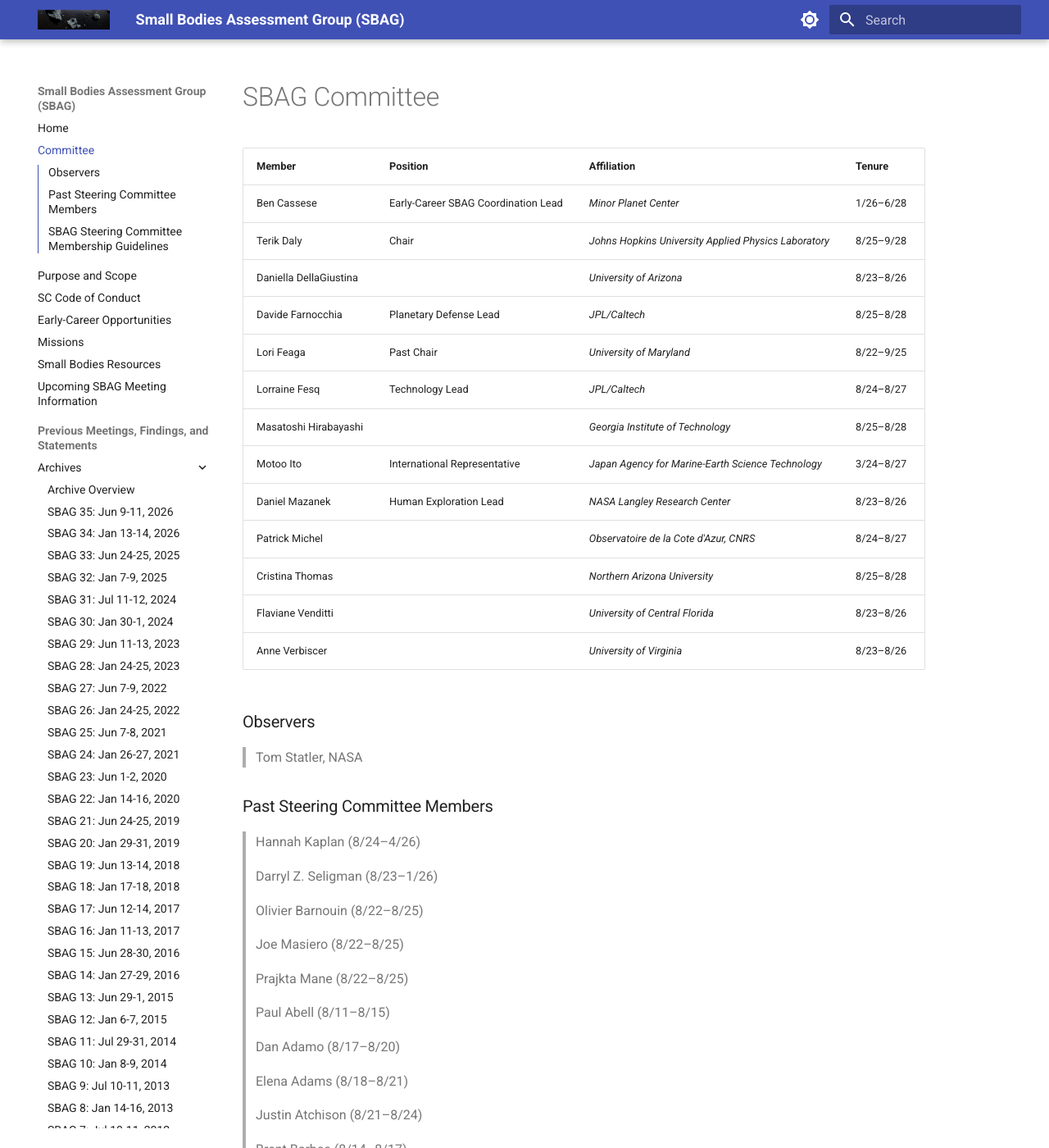
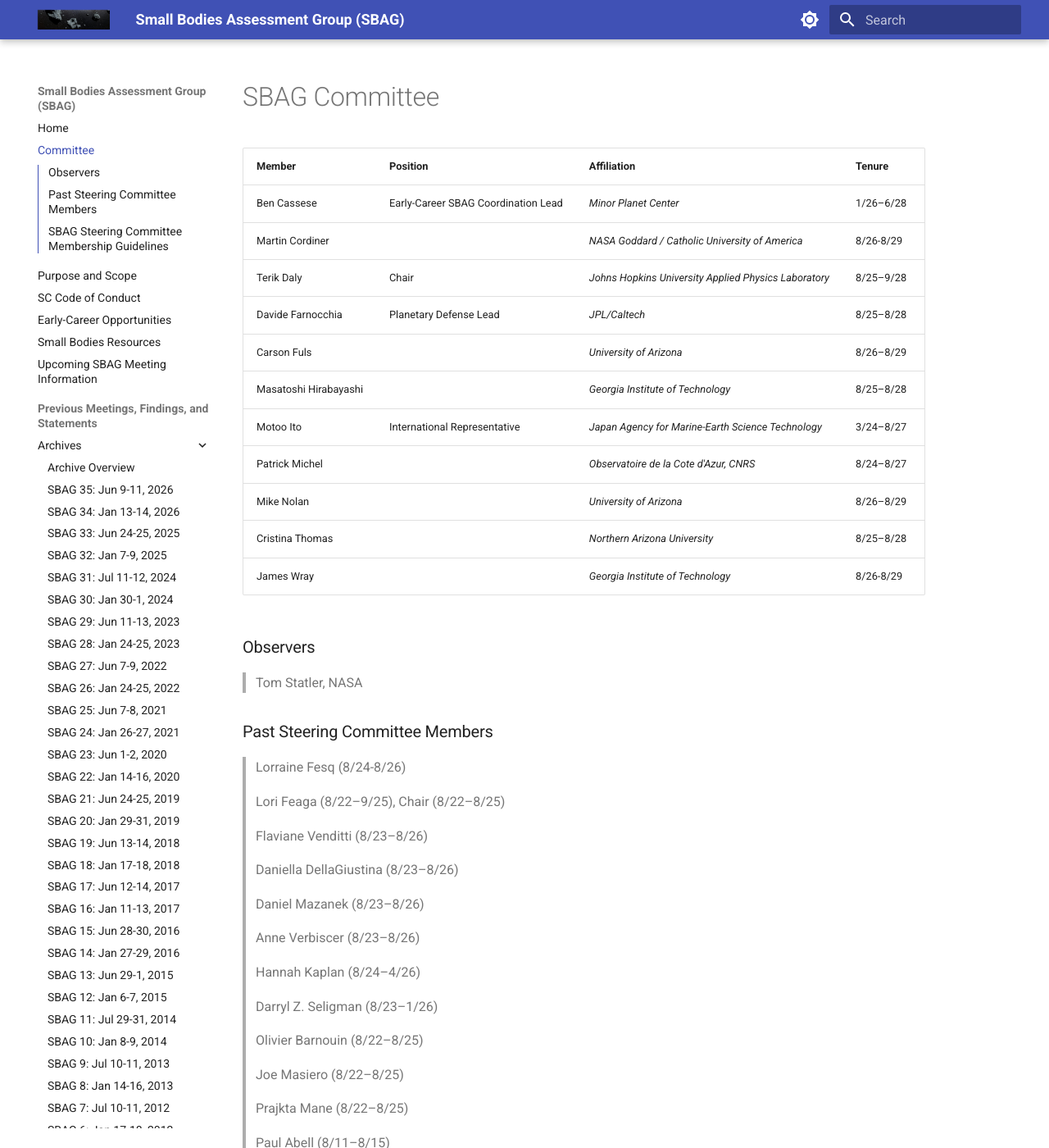
Before and after one commit to SmallBodiesAssessmentGroup/SBAG-Website, an MkDocs documentation site: the page built from docs/committee.md, in a window 1280 px wide and 1400 px high. Shown: the whole window at 82% size. Built offline with MkDocs 1.6.1 and Material for MkDocs 9.7.7, drawn with Linux system fonts in a browser that asks for light colours.

Commit message:
new committee members; archiving missions page

```diff
--- a/docs/committee.md
+++ b/docs/committee.md
@@ -3,24 +3,34 @@
 | Member | Position | Affiliation | Tenure |
 |--------|----------|-------------|--------|
 | Ben Cassese | Early-Career SBAG Coordination Lead | *Minor Planet Center* | 1/26–6/28 |
+| Martin Cordiner | | *NASA Goddard / Catholic University of America* | 8/26-8/29 |
 | Terik Daly | Chair | *Johns Hopkins University Applied Physics Laboratory* | 8/25–9/28 |
-| Daniella DellaGiustina | | *University of Arizona* | 8/23–8/26 |
 | Davide Farnocchia | Planetary Defense Lead | *JPL/Caltech* | 8/25–8/28 |
-| Lori Feaga | Past Chair | *University of Maryland* | 8/22–9/25 |
-| Lorraine Fesq | Technology Lead | *JPL/Caltech* | 8/24–8/27 |
+| Carson Fuls | | *University of Arizona* | 8/26–8/29 |
 | Masatoshi Hirabayashi | | *Georgia Institute of Technology* | 8/25–8/28 |
 | Motoo Ito | International Representative | *Japan Agency for Marine-Earth Science Technology* | 3/24–8/27 |
-| Daniel Mazanek | Human Exploration Lead | *NASA Langley Research Center* | 8/23–8/26 |
 | Patrick Michel | | *Observatoire de la Cote d'Azur, CNRS* | 8/24–8/27 |
+| Mike Nolan | | *University of Arizona* | 8/26–8/29 |
 | Cristina Thomas | | *Northern Arizona University* | 8/25–8/28 |
-| Flaviane Venditti | | *University of Central Florida* | 8/23–8/26 |
-| Anne Verbiscer | | *University of Virginia* | 8/23–8/26 |
+| James Wray | | *Georgia Institute of Technology* | 8/26-8/29 |
 
 ### Observers
 
 > Tom Statler, NASA
 
 ### Past Steering Committee Members
+
+> Lorraine Fesq (8/24-8/26)
+
+> Lori Feaga (8/22–9/25), Chair (8/22–8/25)
+
+> Flaviane Venditti (8/23–8/26)
+
+> Daniella DellaGiustina (8/23–8/26)
+
+> Daniel Mazanek (8/23–8/26)
+
+> Anne Verbiscer (8/23–8/26)
 
 > Hannah Kaplan (8/24–4/26)
 
--- a/mkdocs.yml
+++ b/mkdocs.yml
@@ -41,7 +41,7 @@
   - Purpose and Scope: purpose.md
   - SC Code of Conduct: code-of-conduct.md
   - Early-Career Opportunities: early_career.md
-  - Missions: missions.md
+  # - Missions: missions.md
   - Small Bodies Resources: resources.md
   - Upcoming SBAG Meeting Information: meetings/index.md
   - Previous Meetings, Findings, and Statements:
```
Also changed, not shown: docs/missions.md (+2 -2 lines).
